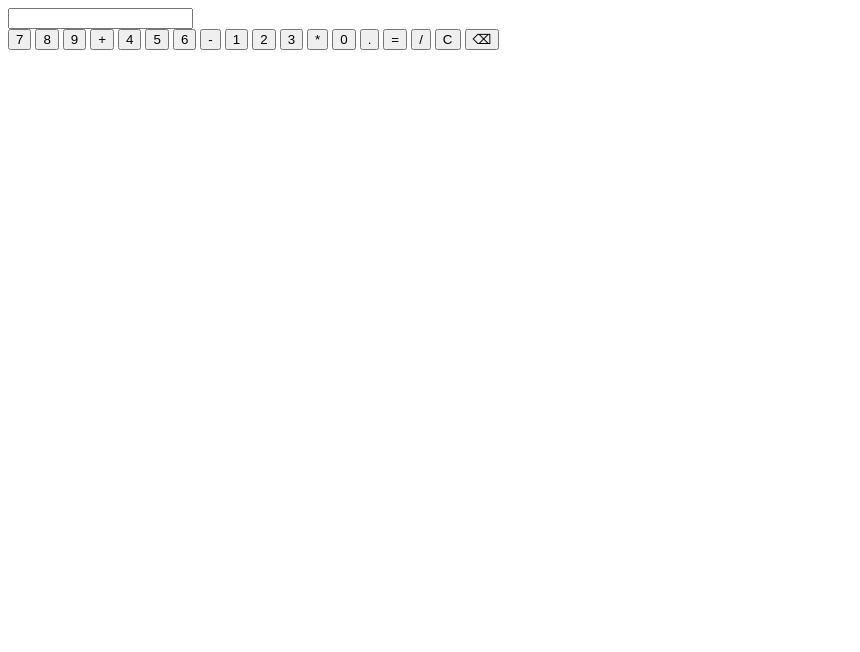
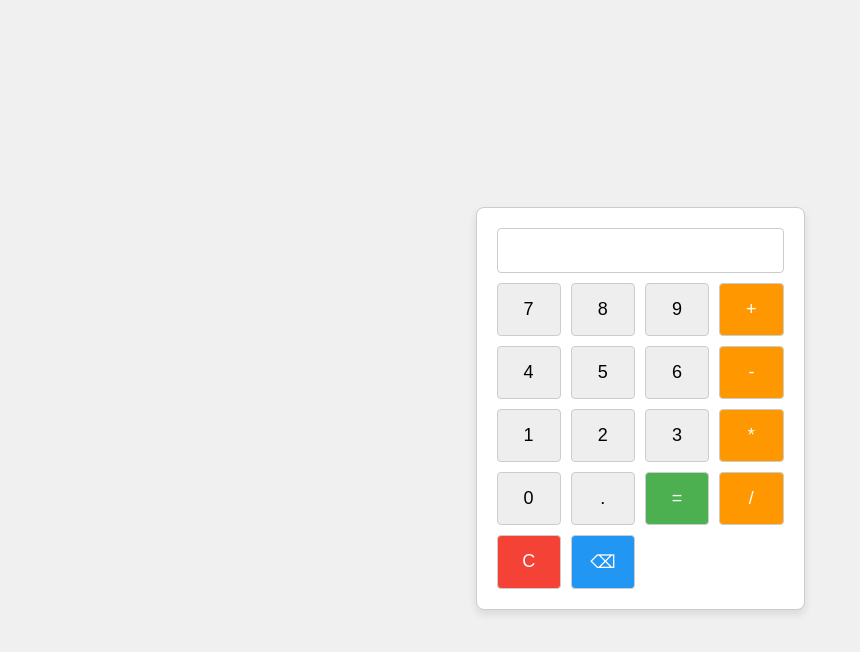
Before and after one commit to T-J24/Calc, a plain HTML site: page index.html in a window 1280 px wide. Shown: the whole page, without its empty margins (0-860 px from the left). Drawn offline with Linux system fonts and the light colour scheme.

Commit message:
Update style.css

```diff
--- a/style.css
+++ b/style.css
@@ -1,60 +1,81 @@
-let display = document.getElementById('display');
-let currentInput = '';
-let operator = null; // Use null instead of empty string
-let previousInput = null;
-
-function appendToDisplay(value) {
-    currentInput += value;
-    display.value = currentInput;
+body {
+    font-family: sans-serif;
+    display: flex;
+    justify-content: center;
+    align-items: center;
+    min-height: 100vh;
+    background-color: #f0f0f0;
 }
 
-function setOperator(op) {
-    if (currentInput === '') return; // Prevent setting operator if no input
-
-    if (previousInput !== null) {
-        calculate(); // Calculate pending operations
-    }
-    operator = op;
-    previousInput = parseFloat(currentInput);
-    currentInput = '';
+.calculator {
+    border: 1px solid #ccc;
+    border-radius: 8px;
+    padding: 20px;
+    background-color: #fff;
+    box-shadow: 0 4px 8px rgba(0, 0, 0, 0.1);
 }
 
-function calculate() {
-    if (operator === null || currentInput === '' || previousInput === null) return;
-
-    let result;
-    const curr = parseFloat(currentInput);
-
-    switch (operator) {
-        case '+': result = previousInput + curr; break;
-        case '-': result = previousInput - curr; break;
-        case '*': result = previousInput * curr; break;
-        case '/':
-            if (curr === 0) {
-                display.value = "Error: Division by zero";
-                currentInput = '';
-                previousInput = null;
-                operator = null;
-                return;
-            }
-            result = previousInput / curr;
-            break;
-        default: return;
-    }
-
-    display.value = result;
-    currentInput = result.toString();
-    previousInput = null;
-    operator = null;
+#display {
+    width: 100%;
+    margin-bottom: 10px;
+    padding: 10px;
+    font-size: 20px;
+    text-align: right;
+    border: 1px solid #ccc;
+    border-radius: 4px;
+    box-sizing: border-box; /* Important for consistent sizing */
 }
 
-function clearDisplay() {
-    currentInput = '';
-    display.value = '';
-    previousInput = null;
-    operator = null;
+.buttons {
+    display: grid;
+    grid-template-columns: repeat(4, 1fr);
+    grid-gap: 10px;
 }
-function deleteLast(){
-    currentInput = currentInput.slice(0,-1);
-    display.value = currentInput;
+
+button {
+    padding: 15px;
+    font-size: 18px;
+    border: 1px solid #ccc;
+    border-radius: 4px;
+    cursor: pointer;
+    background-color: #eee;
+    transition: background-color 0.2s; /* Smooth hover effect */
 }
+
+button:hover {
+    background-color: #ddd;
+}
+
+.operator {
+    background-color: #ff9800; /* Orange */
+    color: white;
+}
+
+.operator:hover {
+    background-color: #f57c00;
+}
+
+.equals {
+    background-color: #4CAF50; /* Green */
+    color: white;
+}
+
+.equals:hover {
+    background-color: #43A047;
+}
+
+.clear {
+    background-color: #f44336; /* Red */
+    color: white;
+}
+
+.clear:hover {
+    background-color: #d32f2f;
+}
+.delete{
+    background-color: #2196F3; /* Blue */
+    color:white;
+}
+.delete:hover{
+    background-color: #1976D2;
+}
```
